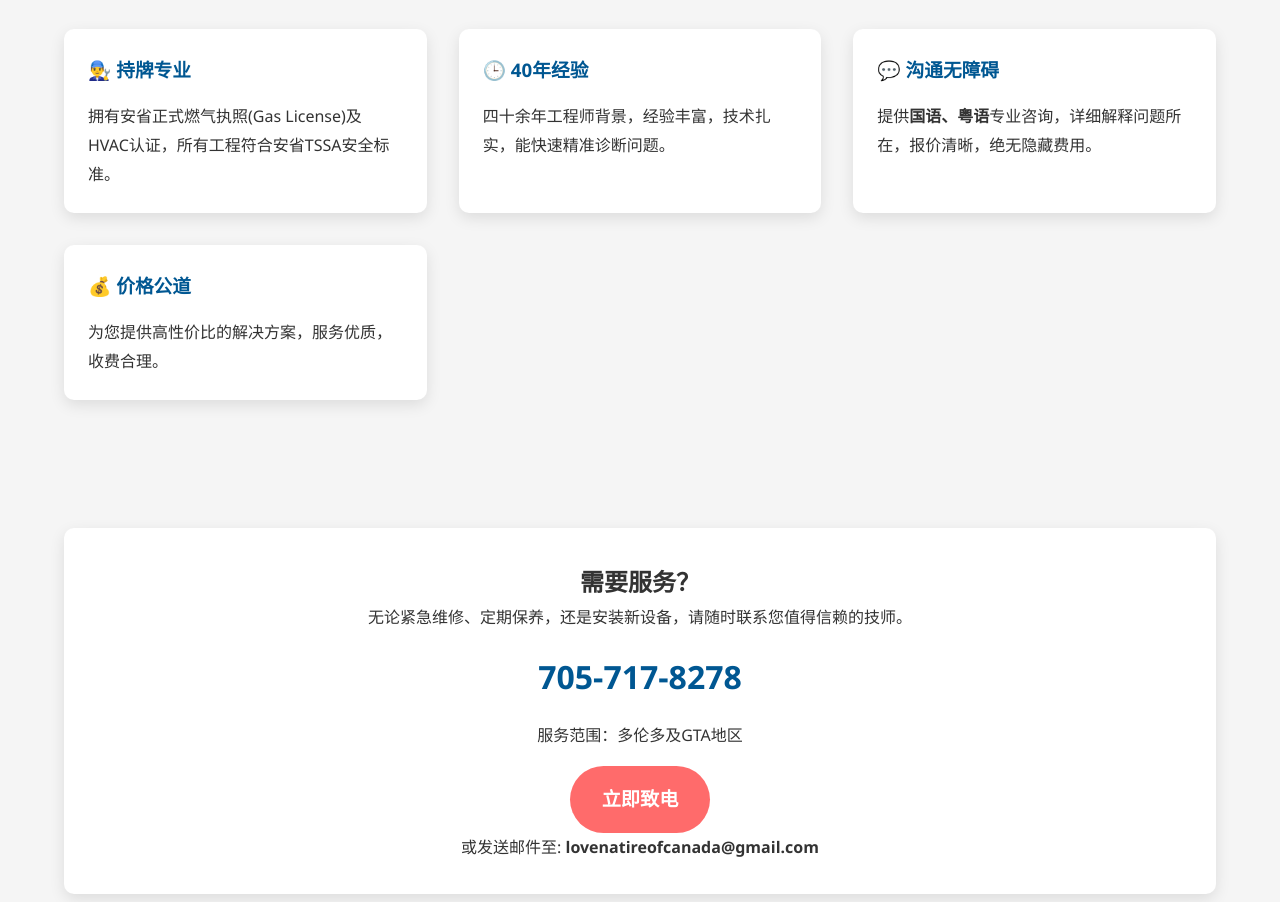
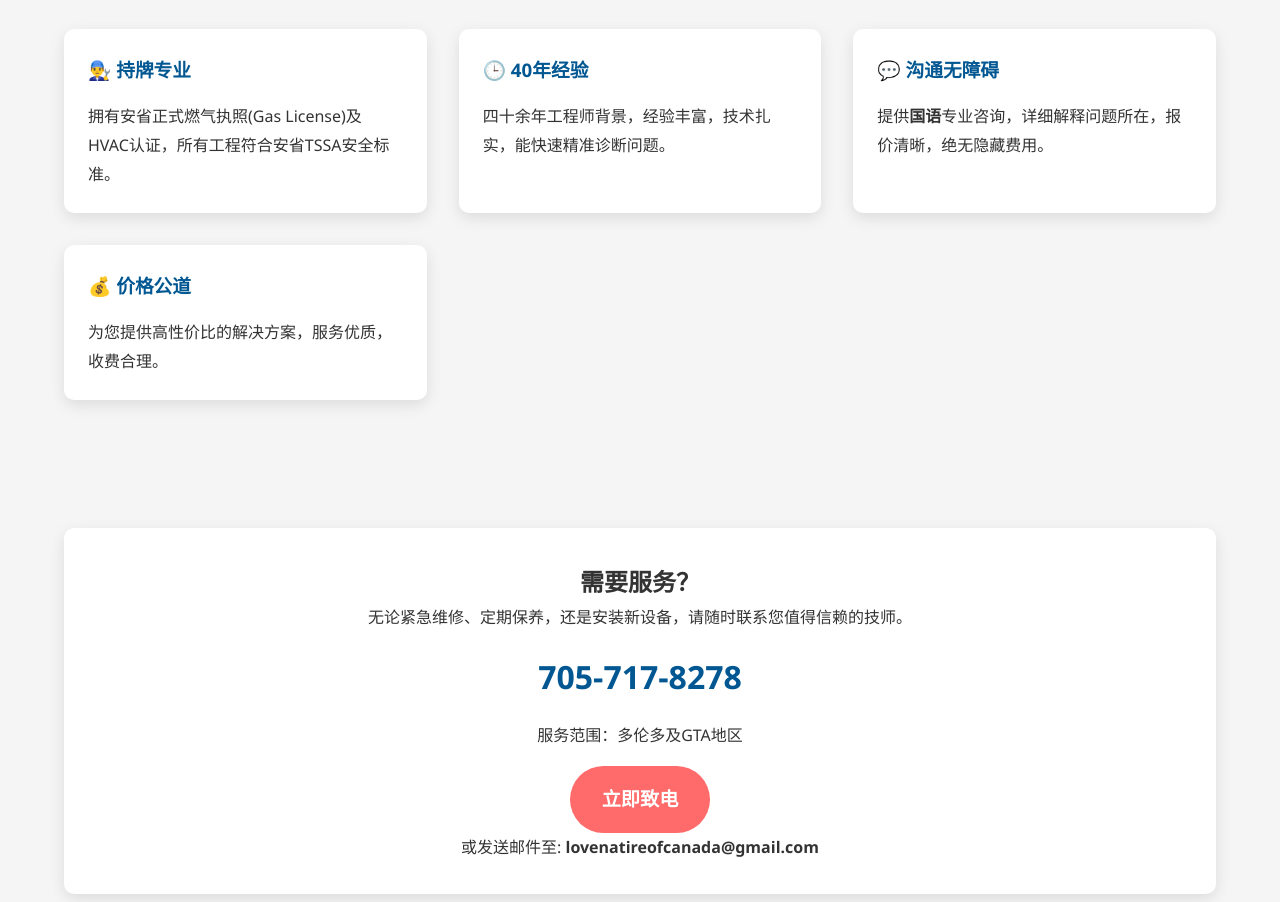
Before and after one commit to lovenatureofcanada-pixel/geoffreyhvac, a plain HTML site: page zh.html in a window 1280 px wide. Shown: the part 953-1855 px from the top of the page. Drawn offline with Linux system fonts and the light colour scheme.

Commit message:
Update zh.html

```diff
--- a/zh.html
+++ b/zh.html
@@ -81,7 +81,7 @@
             </div>
             <div class="service-card">
                 <h3>💬 沟通无障碍</h3>
-                <p>提供<strong>国语、粤语</strong>专业咨询，详细解释问题所在，报价清晰，绝无隐藏费用。</p>
+                <p>提供<strong>国语</strong>专业咨询，详细解释问题所在，报价清晰，绝无隐藏费用。</p>
             </div>
             <div class="service-card">
                 <h3>💰 价格公道</h3>
```
